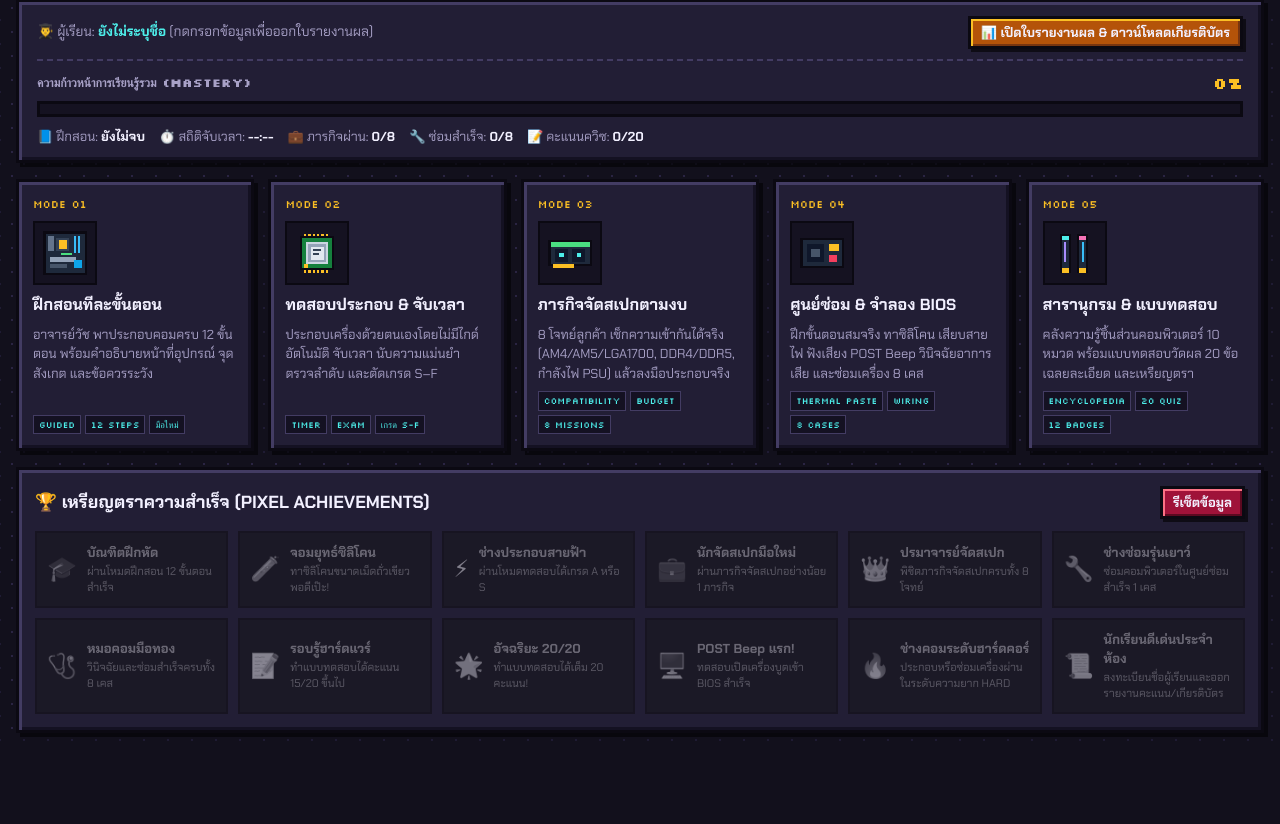
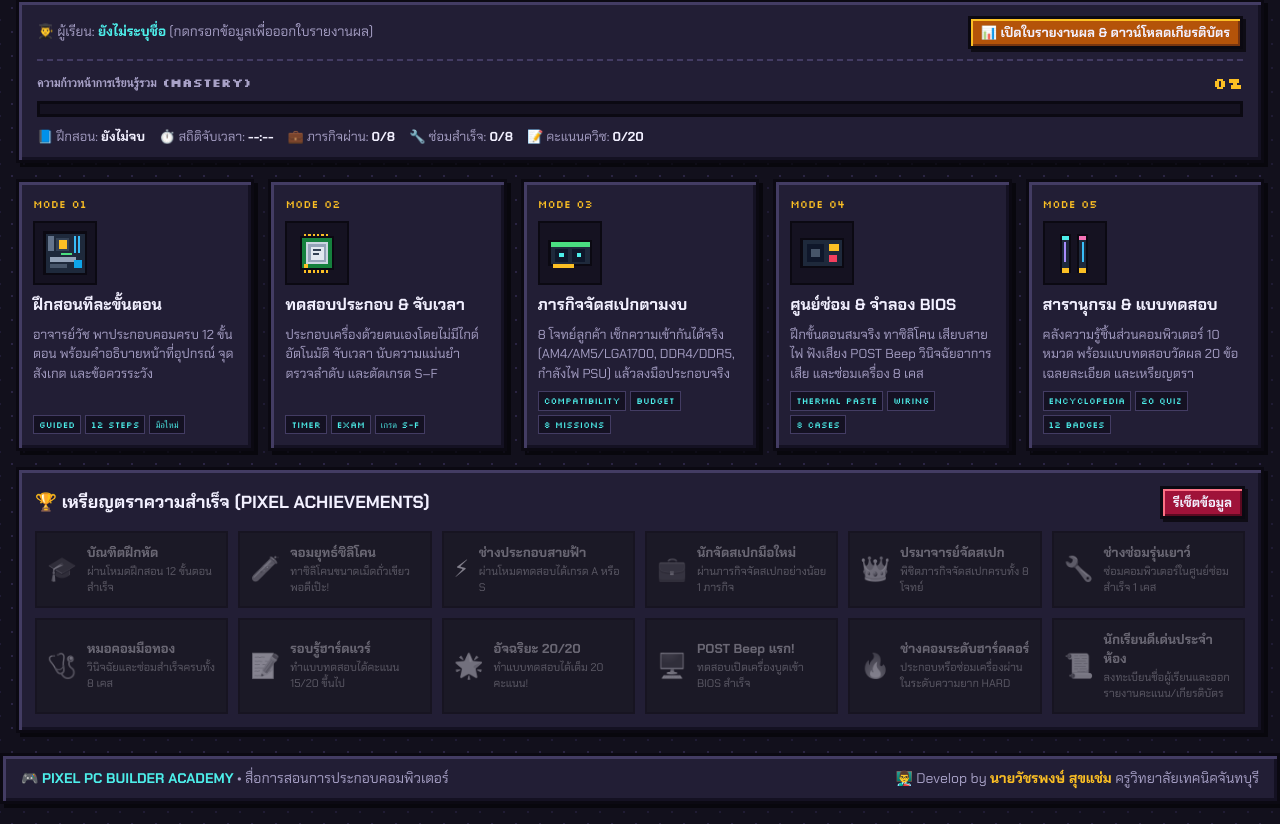
Before and after one commit to Watdafak89/pixel-pc-builder, a plain HTML site: page index.html in a window 1280 px wide. Shown: the part 556-1380 px from the top of the page. Before the commit the page ends 1305 px from the top, so only its background shows below. Drawn offline with Linux system fonts and the light colour scheme.

Commit message:
Add developer credit footer

```diff
--- a/index.html
+++ b/index.html
@@ -379,6 +379,12 @@
 
   </main>
 
+  <!-- Footer Credit -->
+  <footer class="site-footer px-box" style="max-width:1440px;margin:4px auto 20px;padding:12px 18px;text-align:center;font-size:14px;color:var(--text-dim);display:flex;flex-wrap:wrap;justify-content:space-between;align-items:center;gap:10px;">
+    <span>🎮 <strong class="accent-cyan">PIXEL PC BUILDER ACADEMY</strong> • สื่อการสอนการประกอบคอมพิวเตอร์</span>
+    <span>👨‍🏫 Develop by <strong class="accent-gold">นายวัชรพงษ์  สุขแช่ม</strong> ครูวิทยาลัยเทคนิคจันทบุรี</span>
+  </footer>
+
   <!-- ==================== MODAL: PIXEL BIOS / POST SIMULATOR ==================== -->
   <div id="bios-modal" class="modal hidden" role="dialog" aria-modal="true">
     <div class="modal-backdrop"></div>
```
